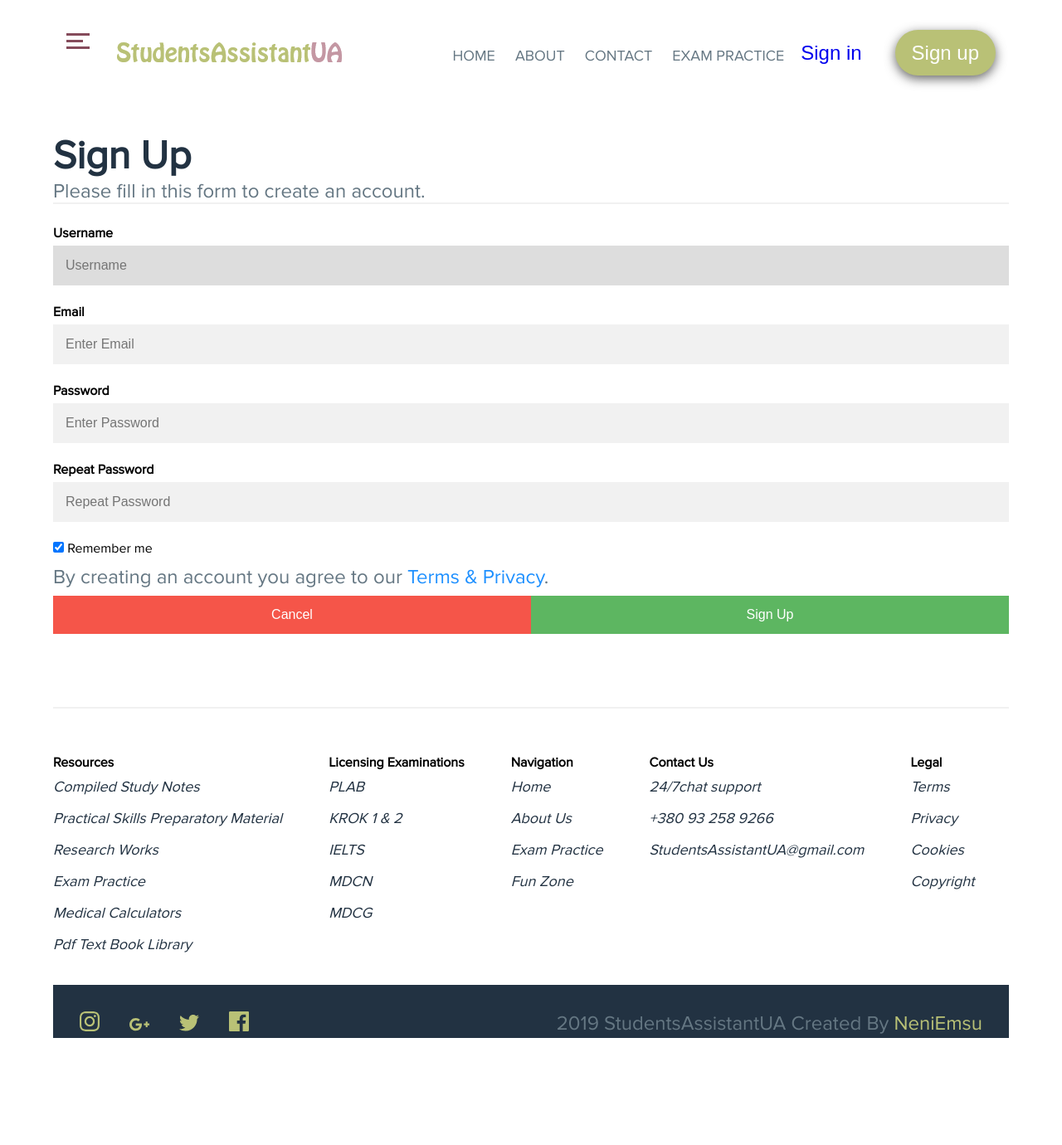
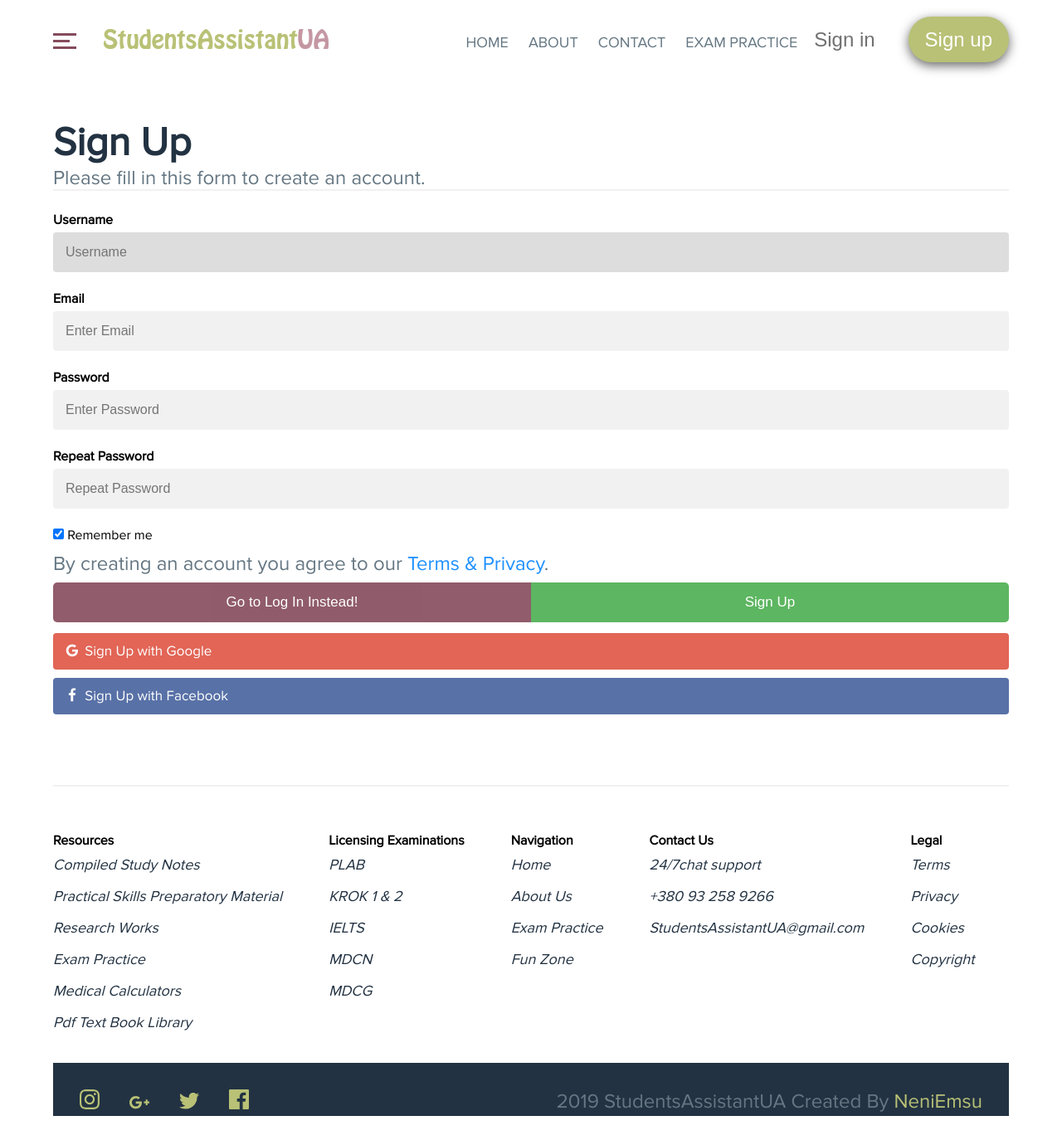
Before and after one commit to NeniEmSu/StudentsAssistantUa-2.0, a PHP site: page /signup.php in a window 1280 px wide. Shown: the whole page at 83% size. Before the commit the page ends 1251 px from the top, so only its background shows below. Run offline with PHP 8.4, Linux system fonts and the light colour scheme.

Commit message:
fixed the bells and wistles

```diff
--- a/css/main.css
+++ b/css/main.css
@@ -46,12 +46,12 @@
 }
 
 ::-webkit-scrollbar-thumb {
+  background: var(--main-Chartreuse-color);
+  border-radius: 20px;
+}
+
+::-webkit-scrollbar-thumb:hover {
   background: var(--main-sage-color);
-  border-radius: 20px;
-}
-
-::-webkit-scrollbar-thumb:hover {
-  background: var(--main-Chartreuse-color);
 }
 
 html {
@@ -150,6 +150,7 @@ a {
 /* Menu on the top left hand corner */
 .hamburger-menu {
   position: fixed;
+  z-index: 2;
   top: 0;
   width: auto;
   opacity: 0.9;
@@ -301,11 +302,20 @@ li:last-child {
   transform: scale(1.1);
 }
 
+.btn a {
+  font-size: 24px;
+}
+
 .clear-btn {
   color: #707070;
   background: transparent;
   border: none;
   box-shadow: none;
+}
+
+.clear-btn a {
+  color: #707070;
+  font-size: 24px;
 }
 
 .small-btn {
@@ -620,7 +630,7 @@ body#about nav li a {
   text-transform: uppercase;
 }
 
-body#about .sign-in {
+body#about .clear-btn a {
   color: #ffffff;
 }
 
--- a/header.php
+++ b/header.php
@@ -37,6 +37,14 @@
                 <div class="hamburger-menu-nav-navigation">
                     <h3>Main Navigation</h3>
                     <ul>
+                        <li class="hamburger-menu-nav-item">
+                            <a style="color:var(--main-Chartreuse-color);" class="hamburger-menu-nav-link"
+                                href="signup.php">Sign Up</a>
+                        </li>
+                        <li class="hamburger-menu-nav-item">
+                            <a style="color:var(--main-Chartreuse-color);" class="hamburger-menu-nav-link"
+                                href="login.php">Sign In</a>
+                        </li>
                         <li class="hamburger-menu-nav-item">
                             <a class="hamburger-menu-nav-link" href="index.php">Home</a>
                         </li>
--- a/metaTags.php
+++ b/metaTags.php
@@ -20,9 +20,9 @@
 <!-- Favicons -->
 
 
-<link rel="manifest" href="img/favicon.png" />
-<link rel="mask-icon" href="img/favicon.png" color="#854B5B" />
-<link rel="icon" href="../images/favicon.png" sizes="200x200" />
+<link rel="manifest" type="image/png" href="img/favicon/favicon.png" />
+<link rel="mask-icon" type="image/png" href="img/favicon/favicon.png" color="#854B5B" />
+<link rel="icon" type="image/png" href="img/favicon/favicon.png" sizes="200x200" />
 <link rel="icon" type="image/png" href="img/favicon/favicon-196x196.png" sizes="196x196?2" type="image/png" />
 <link rel="icon" type="image/png" href="img/favicon/favicon-160x160.png" sizes="160x160?2" type="image/png" />
 <link rel="icon" type="image/png" href="img/favicon/favicon-96x96.png" sizes="96x96?2" type="image/png" />
--- a/signup.php
+++ b/signup.php
@@ -12,7 +12,7 @@
     <meta name="keywords"
         content="test practice, exam preparations, examinations, student assistant, students assistant , medical university, students assistant app, student assistant app, student assistant application, a student research assistant, student assistant benefits, student assistant exam, student assistant evaluation, student assistant high school, student assistant library, student assistant research, student assistant training, student assistant teacher, practice test for postal exams 473 free, practice test for nursing exams, medical assistant practice test for written exams, ukrainian medical schools ranking, best ukrainian medical school,  ukraine, education, learn, classes, exam preparation, students, assistant, studentsassistant, ternopil, kiev, test-practice, international students, medical university, study in ukraine, study smart, mcq practice, directions to school buildings, study notes, study tips, educational, tdmu, tdmuexams, tdmu exam practice" />
     <meta name="robots" content="index, follow" />
-    <title>Students Assistant UA</title>
+    <title>Sign Up | Students Assistant UA</title>
 
     <?php
     require 'metaTags.php';
@@ -21,7 +21,7 @@
     <!-- Open Graph protocol & Sharing meta data -->
 
     <meta property="og:url" content="https://www.studentsassistantua.com/" />
-    <meta property="og:title" content="Homepage / Landing Page | StudentsAssistantUa">
+    <meta property="og:title" content="Sign Up | StudentsAssistantUa">
     <meta property="og:description"
         content="Assist students with preparation for classes, practical skills, examinations and educational Work.">
     <meta property="og:type" content="website" />
@@ -50,7 +50,7 @@
 
     <style>
     * {
-        box-sizing: border-box
+        box-sizing: border-box;
     }
 
     .sign-landing {
@@ -73,6 +73,7 @@
         margin: 5px 0 22px 0;
         display: inline-block;
         border: none;
+        border-radius: 4px;
         background: #f1f1f1;
     }
 
@@ -89,7 +90,7 @@
     }
 
     /* Set a style for all buttons */
-    button.cancelbtn,
+    button.loginbtn,
     button.signupbtn {
         background-color: #4CAF50;
         color: white;
@@ -99,29 +100,34 @@
         cursor: pointer;
         width: 50%;
         opacity: 0.9;
+        font-size: 17px;
     }
 
-    button.cancelbtn:hover,
+    button.loginbtn:hover,
     button.signupbtn:hover {
         opacity: 1;
     }
 
     /* Extra styles for the cancel button */
-    button.cancelbtn {
-        padding: 14px 20px;
-        background-color: #f44336;
+    button.loginbtn {
+        background-color: var(--main-marron-color);
+        color: white;
+        font-size: 17px;
+        border-top-left-radius: 5px;
+        border-bottom-left-radius: 5px;
+    }
+
+    button.signupbtn {
+        border-top-right-radius: 5px;
+        border-bottom-right-radius: 5px;
+
     }
 
     /* Float cancel and signup buttons and add an equal width */
-    .cancelbtn,
+    .loginbtn,
     .signupbtn {
         float: left;
         width: 50%;
-    }
-
-    /* Add padding to container elements */
-    .container {
-        padding: 16px;
     }
 
     /* Clear floats */
@@ -131,19 +137,49 @@
         display: table;
     }
 
+    .fb {
+        background-color: #3B5998;
+        color: white;
+        padding: 1rem;
+        margin: 1rem 0;
+    }
+
+    .google {
+        background-color: #dd4b39;
+        color: white;
+        padding: 1rem;
+        margin: 1rem 0;
+    }
+
+    .btnLoginPage {
+        width: 100%;
+        padding: 12px;
+        border: none;
+        border-radius: 4px;
+        margin: 5px 0;
+        opacity: 0.85;
+        display: inline-block;
+        font-size: 17px;
+        line-height: 20px;
+        text-decoration: none;
+    }
+
+
     /* Change styles for cancel button and signup button on extra small screens */
-    @media screen and (max-width: 300px) {
+    @media screen and (max-width: 600px) {
 
-        .cancelbtn,
+        .loginbtn,
         .signupbtn {
             width: 100%;
         }
+
+
     }
     </style>
 </head>
 
 <body>
-    <div class="wrapper">
+
 
     <?php
     require 'header.php';
@@ -157,16 +193,16 @@
             <hr>
 
             <label for="Username"><b>Username</b></label>
-                <input type="text" name="uid" id="inputEmail" placeholder="Username" required autofocus>
+            <input type="text" name="uid" id="inputUsername" placeholder="Username" required autofocus>
 
             <label for="inputEmail"><b>Email</b></label>
-                <input type="email" name="mail" id="inputEmail" placeholder="Enter Email" required autofocus>
+            <input type="email" name="mail" id="inputEmail" placeholder="Enter Email" required>
 
             <label for="inputPassword"><b>Password</b></label>
             <input type="password" name="pwd" id="inputPassword" placeholder="Enter Password" required>
 
             <label for="inputPassword-repeat"><b>Repeat Password</b></label>
-                <input type="password" name="pwd-repeat" id="inputPassword" placeholder="Repeat Password" required>
+            <input type="password" name="pwd-repeat" id="inputPasswordRepeat" placeholder="Repeat Password" required>
 
             <label>
                 <input type="checkbox" checked="checked" name="remember" style="margin-bottom:15px"> Remember me
@@ -176,22 +212,30 @@
                     Privacy</a>.</p>
 
             <div class="clearfix">
-                    <button type="button" class="cancelbtn">Cancel</button>
+                <a href="login.php"><button type="button" class="loginbtn">Go to Log In Instead!</button></a>
                 <button type="submit" name="signup-submit" class="signupbtn">Sign Up</button>
             </div>
+            <div>
+                <a href="#" class="google btnLoginPage"><i class="fa fa-google fa-fw">
+                    </i> Sign Up with Google
+                </a>
+                <a href="#" class="fb btnLoginPage">
+                    <i class="fa fa-facebook fa-fw"></i> Sign Up with Facebook
+                </a>
+            </div>
+        </form>
 
-
-            </form>
         <?php
         require 'footer.php';
         ?>
+
 
         <!-- JavScript -->
 
         <script src="js/main.js"></script>
         <script src="js/modal.js"></script>
 
-        </div>
+
 </body>
 
 </html>
```
Also changed, not shown: login.php (+38 -11 lines). Lines whose indentation alone changed are shown as unchanged.
